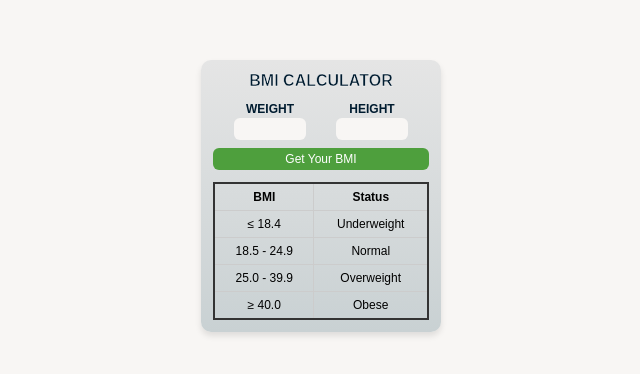
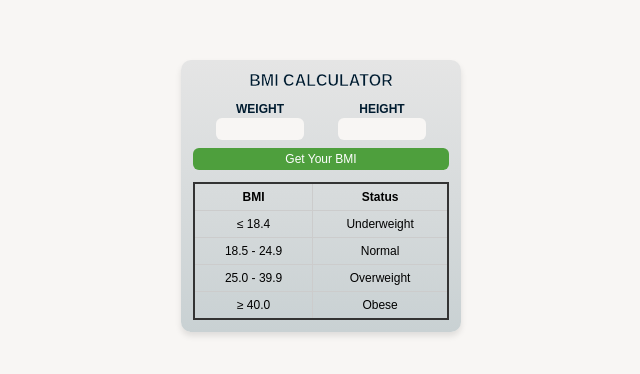
Before and after one commit to dip1797/bmi_calculator, a plain HTML site: page index.html in a window 1280 px wide. Shown: the part 204-578 px from the top of the page, without its empty margins (319-959 px from the left). Drawn offline with Linux system fonts and the light colour scheme.

Commit message:
style.css

```diff
--- a/style.css
+++ b/style.css
@@ -23,7 +23,7 @@ body {
 }
 
 .card {
-    width: 240px;
+    width: 280px;
     padding: 12px;
     background: linear-gradient(180deg, #E5E5E5 0%, #C9D1D3 100%);
     text-align: center;
```
